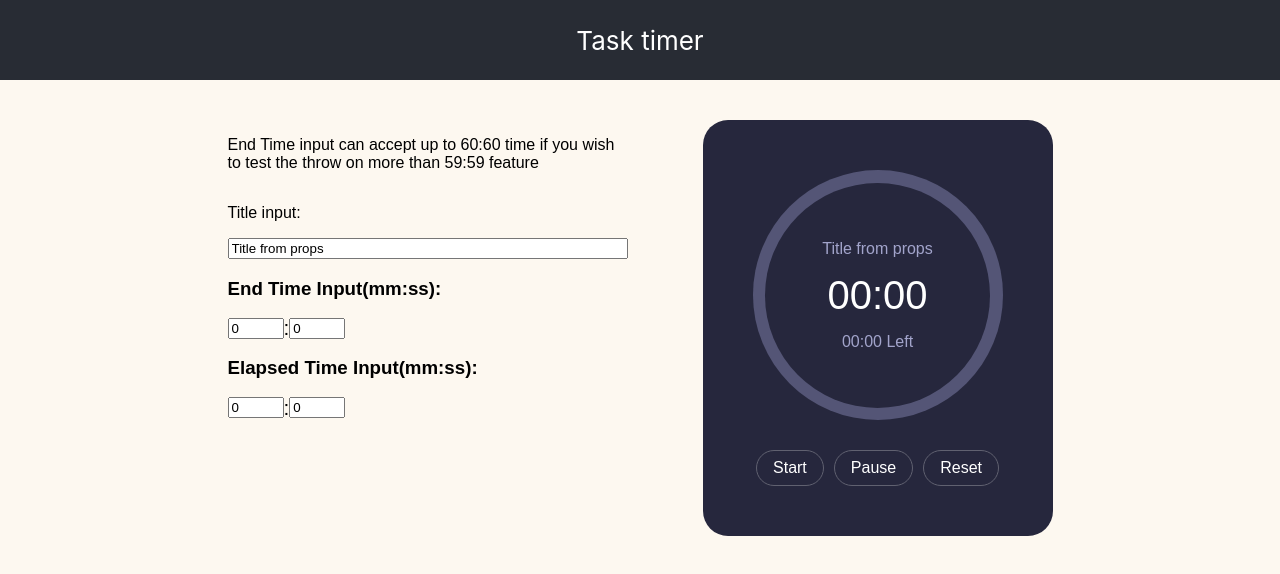
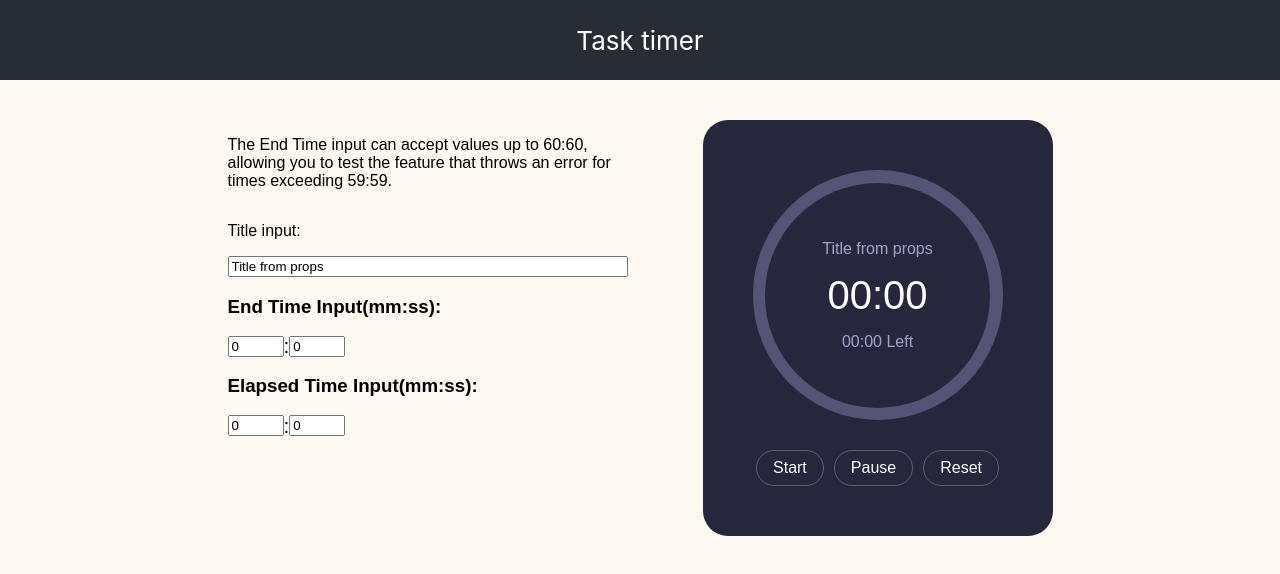
Before and after one commit to Eduard975/timer-component, a React (Create React App) app: page / in a window 1280 px wide. Shown: the top 574 px of the page. Built offline with nearby package versions, Linux system fonts and the light colour scheme.

Commit message:
Update error msgs

```diff
--- a/src/App.tsx
+++ b/src/App.tsx
@@ -37,7 +37,7 @@ function App() {
           marginRight: '75px',
           width: '400px'
         }}>
-          <p>End Time input can accept up to 60:60 time if you wish to test the throw on more than 59:59 feature</p>
+          <p>The End Time input can accept values up to 60:60, allowing you to test the feature that throws an error for times exceeding 59:59.</p>
           <p>Title input:</p>
           <input
             type="text"
--- a/src/components/timer.tsx
+++ b/src/components/timer.tsx
@@ -38,15 +38,15 @@ export type MyTimerProps = {
  */
 export const Timer = ({ title, endTime, elapsedTime }: MyTimerProps) => {
     if (endTime < 0) {
-        throw new Error("EndTime can't be negative")
+        throw new Error("End Time can't be negative")
     }
 
     if (endTime >= 3600) {
-        throw new Error("EndTime can't exceed 59 minutes and 59 seconds")
+        throw new Error("End Time can't exceed 59 minutes and 59 seconds")
     }
 
     if (elapsedTime && elapsedTime > endTime) {
-        throw new Error("EndTime can't be lower than ElapsedTime")
+        throw new Error("End Time can't be lower than ElapsedTime")
     }
 
     const { elapsedTimeFormatted, timeLeftFormatted, progressPercent, progressColor, start, pause, reset } = useTimer(endTime, elapsedTime)
--- a/src/hooks/timer.tsx
+++ b/src/hooks/timer.tsx
@@ -13,7 +13,6 @@ export function useTimer(endTime: number, elapsedTime?: number) {
     const [startTime, setStartTime] = useState(Date.now())
     const [endTimeMs, setEndTime] = useState(endTime * 1000 + startTime)
     const [progressColor, setProgressColor] = useState(green)
-
 
     const timeLeftMs = endTimeMs - elapsedTimeMs - startTime;
 
```
